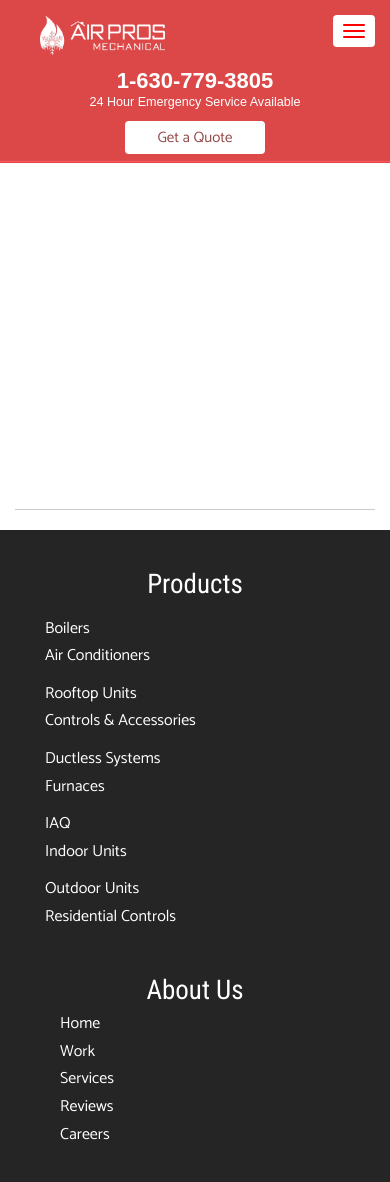
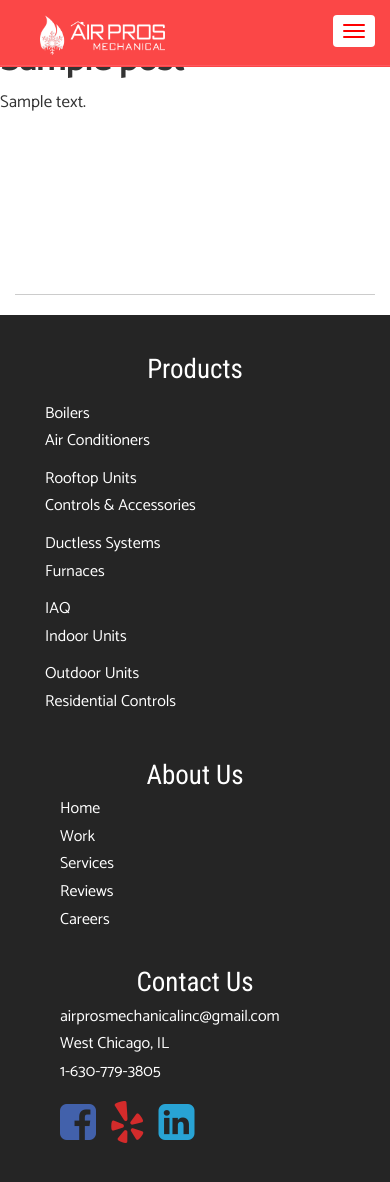
Before and after one commit to elevinsolutions/airprosm, a WordPress theme: template themes/airprosm/page.php in a window 390 px wide. Shown: the top 1182 px of the page. Run offline with PHP 8.4 and a stand-in for WordPress, Linux system fonts and the light colour scheme; the site name, menu and one post (Sample post) are stand-ins, and other content is empty; some libraries are stand-ins or nearby versions.

Commit message:
jovin changes

```diff
--- a/themes/airprosm/footer.php
+++ b/themes/airprosm/footer.php
@@ -109,7 +109,7 @@
           <h4>West Chicago, IL</h4>
          </div>
          <div class="col-md-12">
-          <h4>1-630-779-5555</h4>
+          <h4>1-630-779-3805</h4>
          </div>
          <div class="col-md-12" style="text-align:left; margin-top:20px;">
 			<a href="https://www.facebook.com/Airprosmechanicalinc/">
--- a/themes/airprosm/header.php
+++ b/themes/airprosm/header.php
@@ -215,6 +215,12 @@
         .navbar-details {
             float:right;
         }
+
+        .main-nav
+        {
+            float: left !important;
+        }
+
 
         .hero {
 
@@ -559,6 +565,10 @@
         	color:white;
         	background-color: #ff0101;
         }
+
+        #sidebar {
+                margin-top: inherit;
+       }
     </style>
 
     <!-- TESTIMONIALS SNIPPET -->
@@ -777,13 +787,17 @@
         }
         @media(max-width: 550px) {
 
+            .main-nav {
+            	float:none !important;
+            }
+
             .navbar-inverse {
-                background-color: #dc4848;
+                background-color: #fb4747;
                 border-color: transparent;
             }
 
             .navbar-details {
-                 background-color: #dc4848;
+                 background-color: #fb4747;
                  float:initial;
                  padding-top:0px !important;
             }
@@ -814,12 +828,24 @@
                 margin-top:0;
             }
             .heroImage {
-                height:635px;
+                height:245px;
                 background-position:center;
+                margin-top: 40px;
+            }
+
+            .heroImage2 {
+            	margin-top: 40px;
+                background-position:center;
+                height: 245px;
+
             }
 
             .heroInsideContent {
-                padding-top:220px;
+                padding-top: 50px;
+            }
+
+            .heroMainTitle h2 {
+            	font-size:2.0em;
             }
 
             .hero .btn-hero {
@@ -845,12 +871,20 @@
                 text-align:left;
              }
 
+             .weAre {
+             	margin-top:50px;
+             }
+
              #testimonial4 .carousel-inner {
                 margin-top: -20px;
              }
 
              #sidebar {
-                margin-top: 215px;
+                margin-top: inherit;
+             }
+
+             #heroCarousel .carousel-control{
+             	display: none;
              }
 
             .productsPage img {
@@ -1001,9 +1035,9 @@
 
                 <a class="navbar-brand" href="<?php echo get_site_url(); ?>"></a>
 
-                 <div class="navbar-details" style="text-align: center;
+                 <div class="navbar-details hidden-xs" style="text-align: center;
                         padding-top: 10px;">
-                  <a class="telnumber" href="tel:1-630-779-5555" style="font-family: Arial;
+                  <a class="telnumber" href="tel:1-630-779-3805" style="font-family: Arial;
                         font-weight: 800; color: white;
                         font-size: 24px;">
                     1-630-779-3805</a>
@@ -1032,7 +1066,34 @@
 
 
 
-            <div class="navbar-collapse collapse navbar-right main-nav" id="navbar" style="float: left !important;">
+            <div class="navbar-collapse collapse navbar-right main-nav" id="navbar">
+
+            	<div class="navbar-details visible-xs" style="text-align: center;
+                        padding-top: 10px;">
+                  <a class="telnumber" href="tel:1-630-779-3805" style="font-family: Arial;
+                        font-weight: 800; color: white;
+                        font-size: 24px;">
+                    1-630-779-3805</a>
+                  <h1 style="font-size: 0.9em;
+                        margin-top: 0;
+                        font-family: arial; color:white;">
+                    24 Hour Emergency Service Available</h1>
+                  <a class="navbutton btn" href="https://microf.com/customers/" class="btn" style="color: #944848;
+                        background-color: #ffffff;
+                        /* border-color: #eea236; */
+                        font-size: 17px;">
+                    Financing Available</a>
+                  <form class="navbar-form navbar-right navbar-quote d-sm-none" style="margin: 0;">
+                    <button type="button" data-toggle="modal" data-target="#quoteModal" class="btn btn-warning btn-getaquote " style="    margin-top: 0;
+                        color: #944848;
+                        background-color: #ffffff;
+                        font-size: 18px;">
+                    Get a Quote</button>
+
+                  </form>
+                </div>
+
+
                 <ul class="nav navbar-nav navbar-margin">
                     <li id="sub-1"><a href="<?php echo get_bloginfo('wpurl'); ?>#weAre" onclick="scrollToPage('weAre');return false;">HOME</a>
                     </li>
--- a/themes/airprosm/index.php
+++ b/themes/airprosm/index.php
@@ -48,7 +48,7 @@
             <div class="heroInsideContent" style="text-align:center;">
             	<div class="container">
             		<div class="heroMainTitle">
-		                <h2 style="font-size:45px; font-family: 'Roboto Condensed', sans-serif;">Heat up!</h2>
+		                <h2 style="font-family: 'Roboto Condensed', sans-serif;">Heat up!</h2>
 		                <h4 style="font-size:23px; font-family: 'Roboto Condensed', sans-serif; text-shadow:-9px 2px 10px rgb(85, 85, 85);">Winter is here and Air Pros Mechanical has the products for your heating needs!</h4>
 	                </div>
 	                <div style="margin-bottom:50px"></div>
```
Also changed, not shown: themes/airprosm/images/ControlsAccss.jpeg, themes/airprosm/images/ProductFurnace.jpg, 3 other files.
